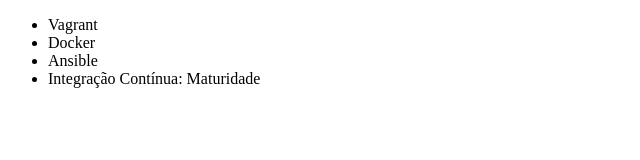
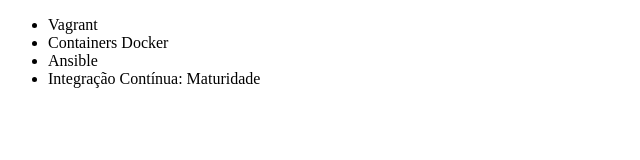
Before and after one commit to flaviomreispgers/git-course, a plain HTML site: page index.html in a window 1280 px wide. Shown: the full height of the page, 0-640 px from the left. Drawn offline with Linux system fonts and the light colour scheme.

Commit message:
Alterado nome do curso Docker no arquivo index.html

```diff
--- a/index.html
+++ b/index.html
@@ -7,7 +7,7 @@
   <body>
     <ul>
       <li>Vagrant</li>
-      <li>Docker</li>
+      <li>Containers Docker</li>
       <li>Ansible</li>
       <li>Integração Contínua: Maturidade</li>
     </ul>
```
